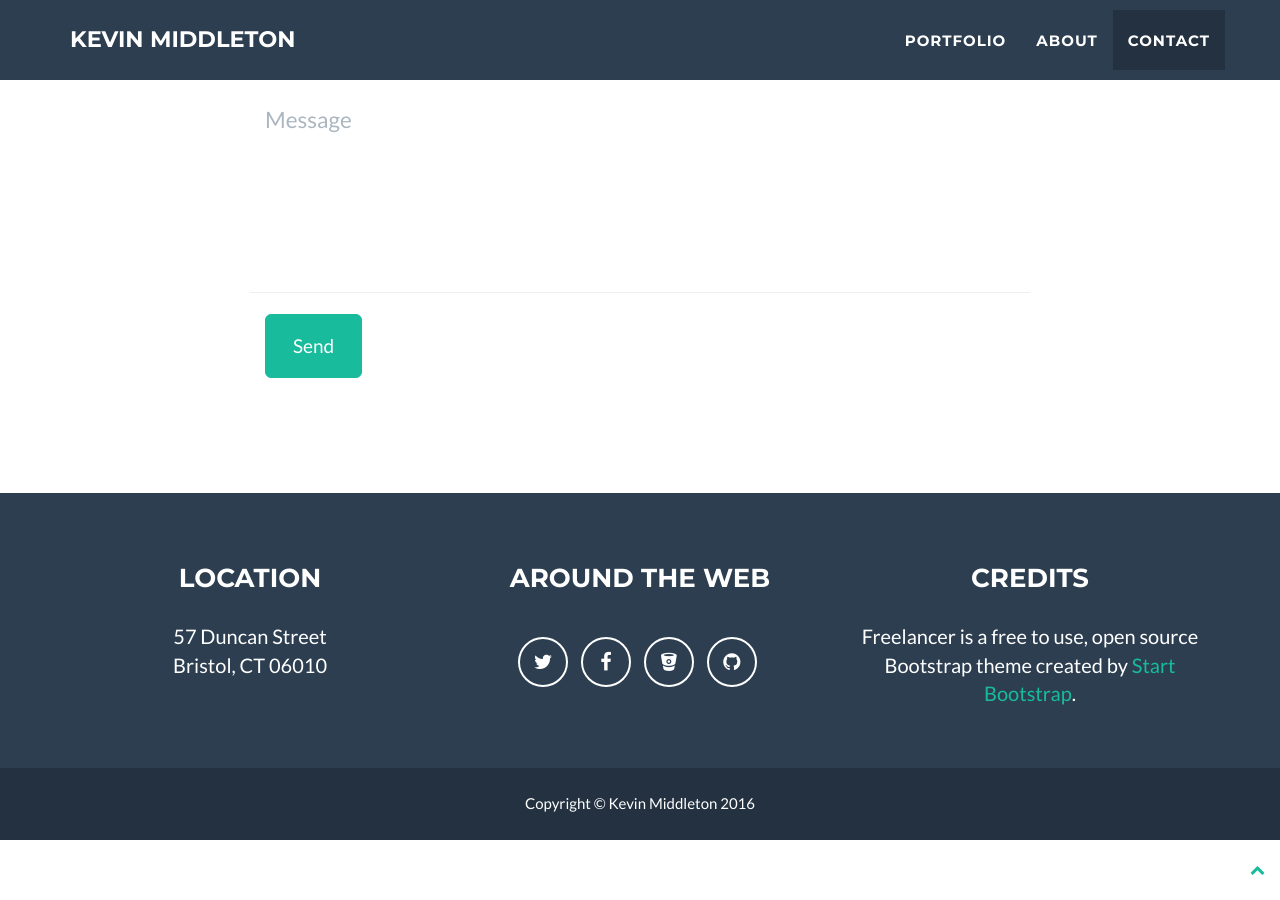
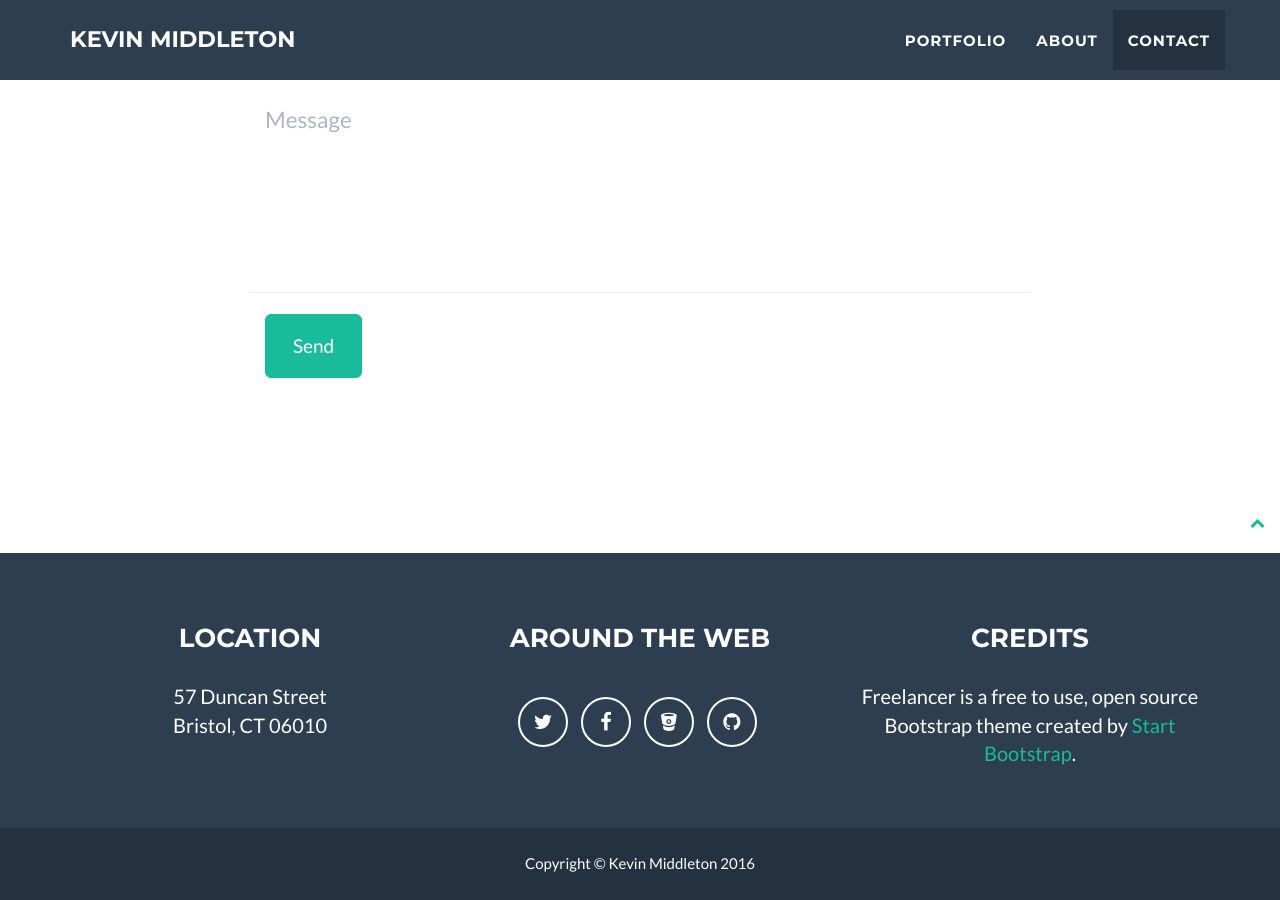
Before and after one commit to Link2999/Link2999.github.io, a Jekyll site: the page built from index.html, in a window 1280 px wide and 900 px high, scrolled down 2474 px. Built offline with Jekyll 4.4.1, drawn with Linux system fonts in a browser that asks for light colours.

Commit message:
Top Above

```diff
--- a/_includes/footer.html
+++ b/_includes/footer.html
@@ -1,5 +1,12 @@
     <!-- Footer -->
     <footer class="text-center">
+                            <div class="collapse navbar-collapse" id="bs-example-navbar-collapse-1">
+                       <ul class="nav navbar-nav navbar-right">
+                       <li class="page-scroll">
+                          <a class "btn btn-primary" href="#page-top"><i class="fa fa-chevron-up"></i></a>
+                       </li>
+                       </ul>
+                    </div>
         <div class="footer-above">
             <div class="container">
                 <div class="row">
@@ -38,13 +45,6 @@
             </div>
         </div>
     </footer>
-                    <div class="collapse navbar-collapse" id="bs-example-navbar-collapse-1">
-                       <ul class="nav navbar-nav navbar-right">
-                       <li class="page-scroll">
-                          <a class "btn btn-primary" href="#page-top"><i class="fa fa-chevron-up"></i></a>
-                       </li>
-                       </ul>
-                    </div>
     <!-- Scroll to Top Button (Only visible on small and extra-small screen sizes) -->
     <div class="scroll-top page-scroll visible-xs visible-sm">
         <a class="btn btn-primary" href="#page-top">
```
